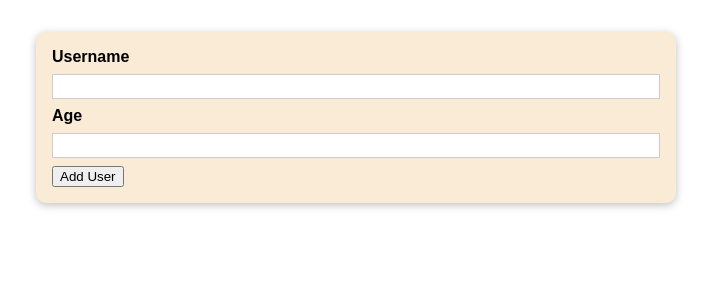
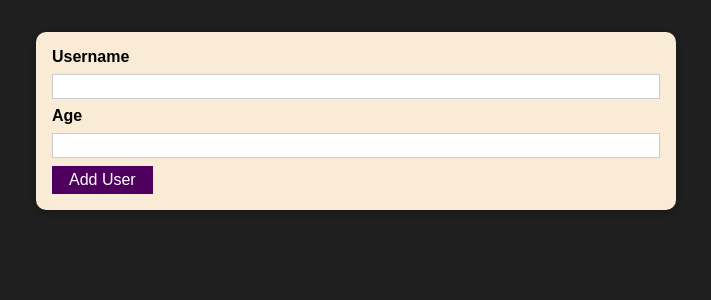
Before and after one commit to Jorge-GP90/Validation_app, a React (Create React App) app: page / in a window 1280 px wide. Shown: the top 300 px of the page, without its empty margins (284-995 px from the left). Built offline with nearby package versions, Linux system fonts and the light colour scheme.

Commit message:
Add Button component to AddUser component

```diff
--- /dev/null
+++ b/src/components/UI/Button.js
@@ -0,0 +1,17 @@
+import React from "react";
+
+import classes from "./Button.module.css";
+
+const Button = (props) => {
+  return (
+    <button
+      className={classes.button}
+      type={props.type || "button"}
+      onClick={props.onClick}
+    >
+      {props.children}
+    </button>
+  );
+};
+
+export default Button;
--- /dev/null
+++ b/src/components/UI/Button.module.css
@@ -0,0 +1,18 @@
+.button {
+  font: inherit;
+  border: 1px solid #4f005f;
+  background: #4f005f;
+  color: white;
+  padding: 0.25rem 1rem;
+  cursor: pointer;
+}
+
+.button:hover,
+.button:active {
+  background: #741188;
+  border-color: #741188;
+}
+
+.button:focus {
+  outline: none;
+}
--- a/src/components/Users/AddUser.js
+++ b/src/components/Users/AddUser.js
@@ -1,5 +1,6 @@
 import React from "react";
 import Card from "../UI/Card";
+import Button from "../UI/Button";
 
 import classes from "./AddUser.module.css";
 
@@ -15,7 +16,7 @@
         <input type="text" id="username" />
         <label htmlFor="age">Age</label>
         <input type="number" id="age" />
-        <button type="submit"> Add User</button>
+        <Button type="submit"> Add User</Button>
       </form>
     </Card>
   );
--- a/src/index.css
+++ b/src/index.css
@@ -4,6 +4,7 @@
 
 html {
   font-family: sans-serif;
+  background: #1f1f1f;
 }
 
 body {
```
